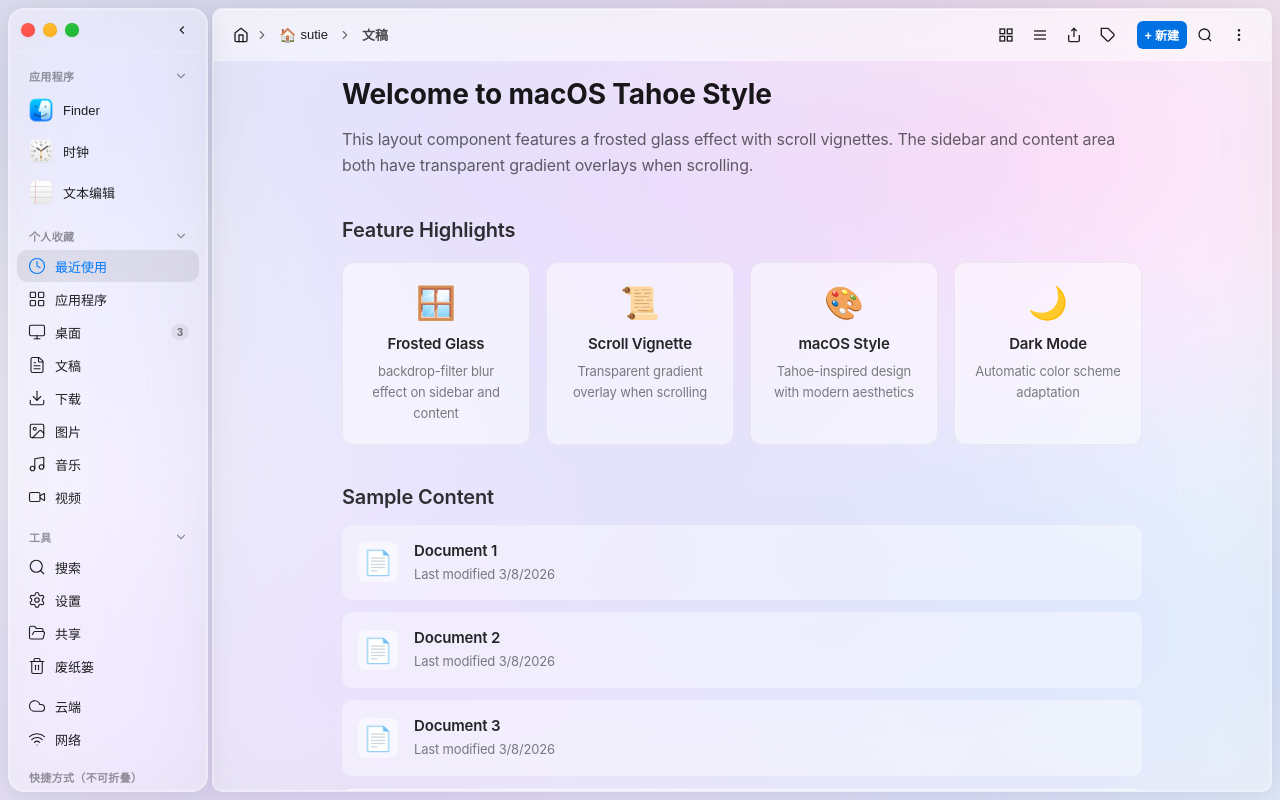
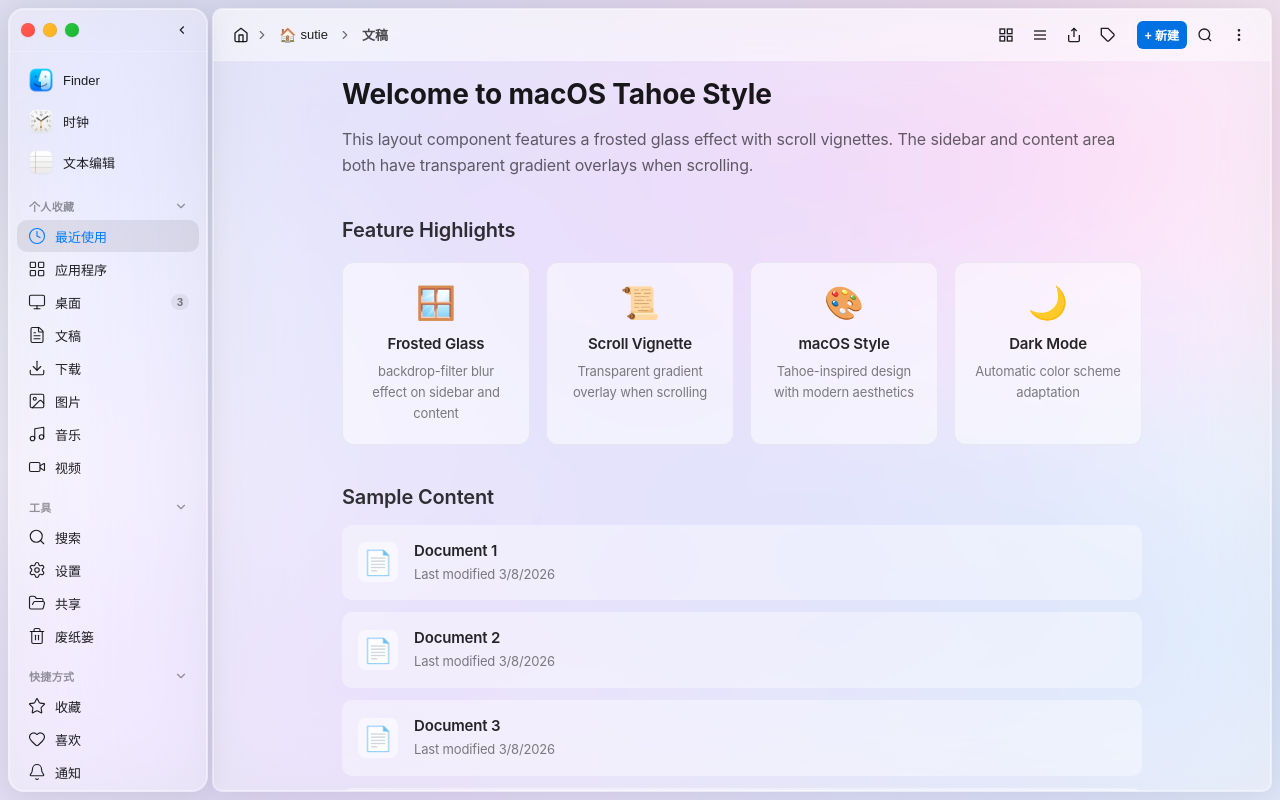
Before and after one commit to susususutie/demo-tahoe-layout, a React (Vite) app: page / in a window 1280 px wide. Built offline with nearby package versions, Linux system fonts and the light colour scheme.

Commit message:
refactor: 调整示例数据分组显示
- 应用程序分组不显示标题和展开图标
- 其他分组（个人收藏、工具、快捷方式、标签）都正常显示标题
- 删除重复的 spacer 分组和不可折叠示例

```diff
--- a/src/components/TahoeLayout.tsx
+++ b/src/components/TahoeLayout.tsx
@@ -27,9 +27,10 @@
  * 示例导航数据 - 访达风格分组
  */
 const getDefaultNavSections = (): NavSection[] => [
+  // 应用程序分组：不显示标题和展开图标
   {
     id: 'apps',
-    title: '应用程序',
+    // title 不传，不显示分组标题和展开按钮
     items: [
       // 使用 appIcon 类型：内置应用图标（通过 iconName 匹配 /icons/ 目录下的文件）
       { id: 'finder', label: 'Finder', iconType: 'appIcon', iconName: 'finder', activeColor: 'macos' },
@@ -62,20 +63,10 @@
       { id: 'trash', iconName: 'trash', label: '废纸篓', activeColor: 'macos' },
     ],
   },
-  // 示例：不显示分组名称，只有空白间隔
-  {
-    id: 'spacer',
-    // title 不传，显示空白间隔
-    items: [
-      { id: 'divider1', iconName: 'icloud', label: '云端', activeColor: 'macos' },
-      { id: 'divider2', iconName: 'wifi', label: '网络', activeColor: 'macos' },
-    ],
-  },
-  // 示例：不可折叠的分组，始终展开
+  // 快捷方式分组：正常显示标题和展开按钮
   {
     id: 'shortcuts',
-    title: '快捷方式（不可折叠）',
-    collapsible: false, // 不显示展开/收起按钮，始终展开
+    title: '快捷方式',
     items: [
       { id: 'star', iconName: 'star', label: '收藏', activeColor: 'macos' },
       { id: 'heart', iconName: 'heart', label: '喜欢', activeColor: 'macos' },
```
